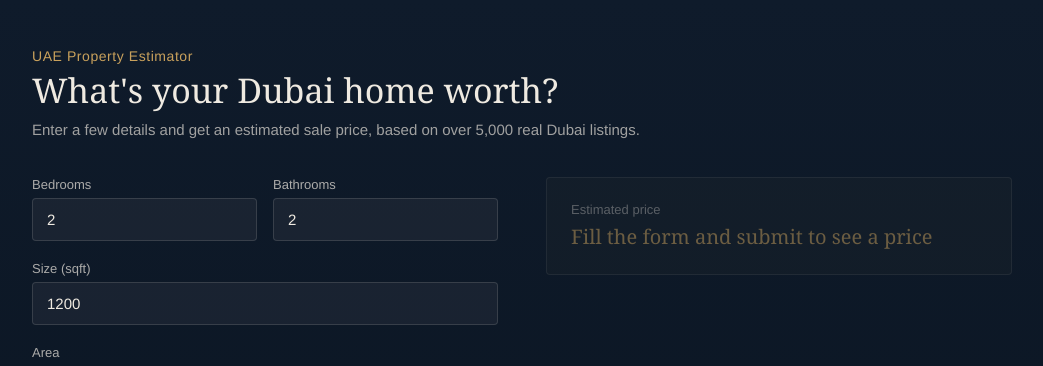
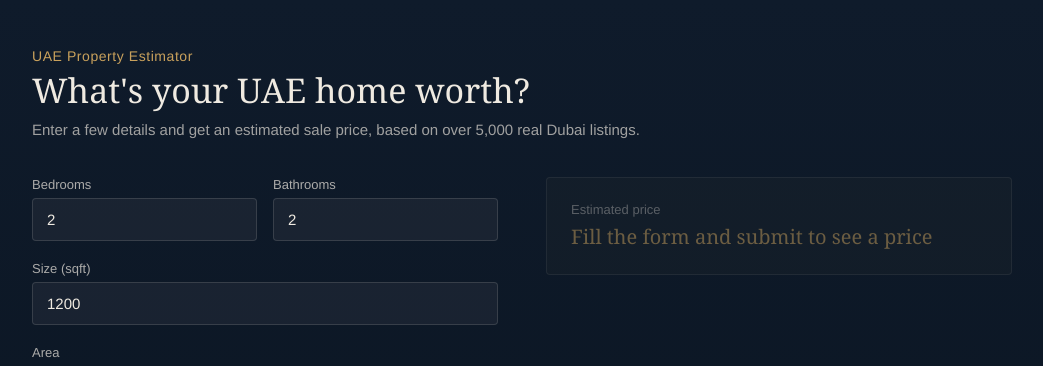
Before and after one commit to obaid147/uae-house-price-prediction, a Flask app: page / in a window 1280 px wide. Shown: the top 366 px of the page, without its empty margins (118-1161 px from the left). Run offline with Flask 3, Linux system fonts and the light colour scheme; parts of the project's set-up code (start-up, migrations or seed data) failed here and were passed over.

Commit message:
Update heading text

```diff
--- a/templates/index.html
+++ b/templates/index.html
@@ -3,7 +3,7 @@
 <head>
 <meta charset="UTF-8">
 <meta name="viewport" content="width=device-width, initial-scale=1">
-<title>Dubai Home Price Estimator</title>
+<title>UAE Home Price Estimator</title>
 <style>
   :root {
     --navy: #0F1B2B;
@@ -149,7 +149,7 @@
 <body>
 <div class="wrap">
   <div class="kicker">UAE Property Estimator</div>
-  <h1>What's your Dubai home worth?</h1>
+  <h1>What's your UAE home worth?</h1>
   <p class="sub">Enter a few details and get an estimated sale price, based on over 5,000 real Dubai listings.</p>
 
   <div class="layout">
```
